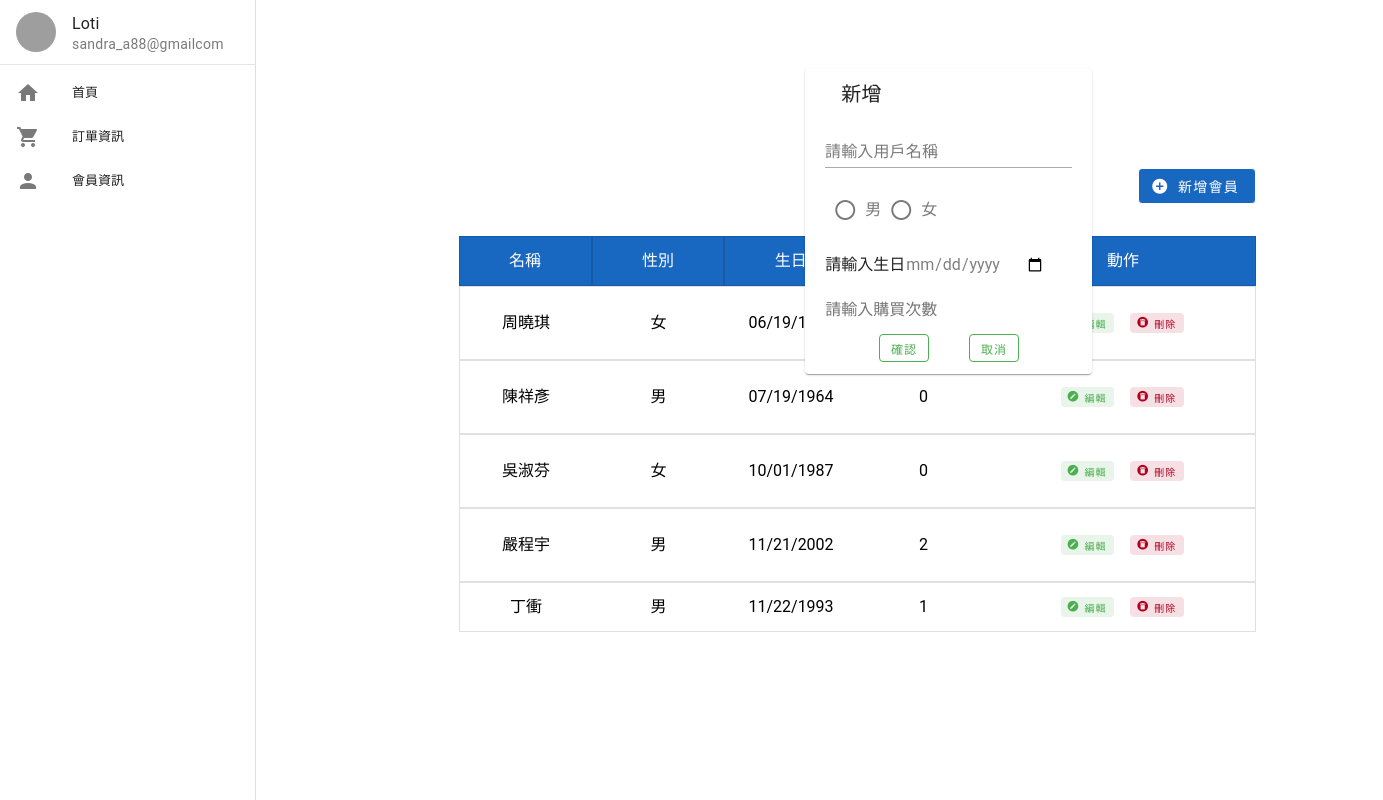
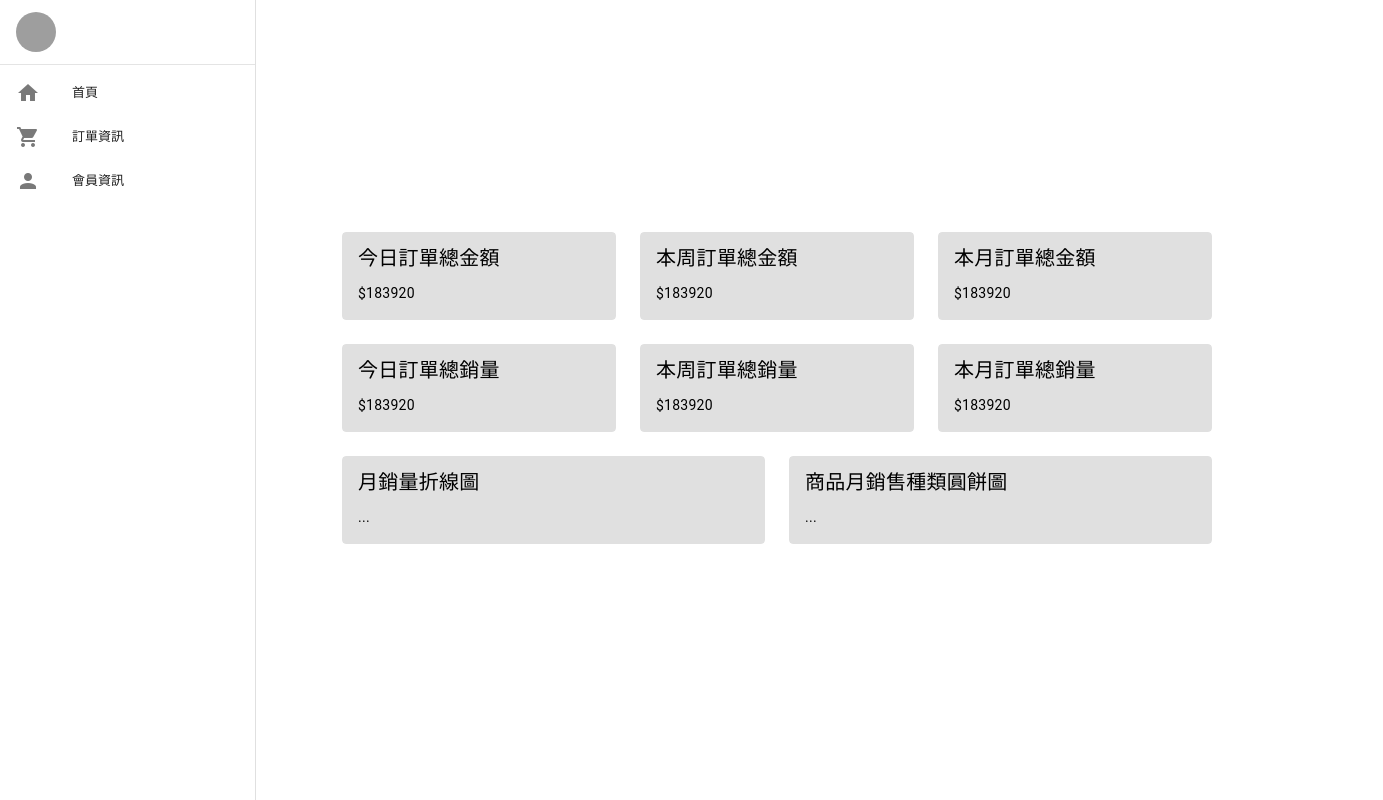
Before and after one commit to tom-riddle-sr/back_system, a Vue app: page /front_page1 in a window 1280 px wide. Shown: the whole page, 1383 px wide, since content can reach past the window. Built offline with nearby package versions, Linux system fonts and the light colour scheme; grey boxes are pictures that could not be loaded.

Commit message:
structure

```diff
--- a/src/App.vue
+++ b/src/App.vue
@@ -1,9 +1,6 @@
 <template>
   <div>
     <router-view></router-view>
-    <!-- <login /> -->
-    <!-- <front_page1 /> -->
-    <!-- <test /> -->
 
   </div>
 </template>
--- a/src/components/front_page/form1.vue
+++ b/src/components/front_page/form1.vue
@@ -1,20 +1,20 @@
 <template>
-    <v-col class="full-height d-flex flex-column  justify-center " cols="8">
+    <v-col class="full-height d-flex flex-column  justify-center " cols="9">
 
-        <v-container class="" fluid>
-            <v-row>
+        <v-container class="" >
+            <v-row class="me-10">
                 <v-col><v-card title="今日訂單總金額" text="$183920" variant="tonal"></v-card></v-col>
                 <v-col><v-card title="本周訂單總金額" text="$183920" variant="tonal"></v-card></v-col>
                 <v-col><v-card title="本月訂單總金額" text="$183920" variant="tonal"></v-card></v-col>
             </v-row>
-            <v-row>
+            <v-row class="me-10">
                 <v-col><v-card title="今日訂單總銷量" text="$183920" variant="tonal"></v-card></v-col>
                 <v-col><v-card title="本周訂單總銷量" text="$183920" variant="tonal"></v-card></v-col>
                 <v-col><v-card title="本月訂單總銷量" text="$183920" variant="tonal"></v-card></v-col>
             </v-row>
-            <v-row>
-                <v-col cols="8"><v-card title="月銷量折線圖" text="..." variant="tonal"></v-card></v-col>
-                <v-col cols="4"><v-card title="商品月銷售種類圓餅圖" text="..." variant="tonal"></v-card></v-col>
+            <v-row class="me-10">
+                <v-col><v-card title="月銷量折線圖" text="..." variant="tonal"></v-card></v-col>
+                <v-col><v-card title="商品月銷售種類圓餅圖" text="..." variant="tonal"></v-card></v-col>
             </v-row>
         </v-container>
     </v-col>
--- a/src/components/front_page/front_page1.vue
+++ b/src/components/front_page/front_page1.vue
@@ -1,20 +1,23 @@
 <template>
     <v-row class="full-height">
-        <v-col cols="4" class=" full-height">
+        <v-col cols="3" class=" full-height">
             <v-card>
                 <v-layout>
                     <v-navigation-drawer permanent>
                         <template v-slot:prepend>
                             <v-list-item lines="two" prepend-avatar="https://randomuser.me/api/portraits/women/81.jpg"
-                                :title="title" :subtitle="email"></v-list-item>
+                                :title="title" ></v-list-item>
                         </template>
 
                         <v-divider></v-divider>
 
                         <v-list density="compact" nav>
-                            <v-list-item prepend-icon="mdi-home" title="首頁" value="form1"></v-list-item>
-                            <v-list-item prepend-icon="mdi-cart" title="訂單資訊" value="goods"></v-list-item>
-                            <v-list-item prepend-icon="mdi-account" title="會員資訊" value="member"></v-list-item>
+                            <v-list-item prepend-icon="mdi-home" title="首頁" value="form1"
+                                @click="form1_switch"></v-list-item>
+                            <v-list-item prepend-icon="mdi-cart" title="訂單資訊" value="goods"
+                                @click="goods_switch"></v-list-item>
+                            <v-list-item prepend-icon="mdi-account" title="會員資訊" value="member"
+                                @click="member_switch"></v-list-item>
                         </v-list>
                     </v-navigation-drawer>
                 </v-layout>
@@ -22,29 +25,51 @@
 
 
         </v-col>
-
-            <!-- <form1/> -->
-            <!-- <goods/> -->
-            <member/>
+        <component :is="currentComponent" class="full-height" />
 
 
 
     </v-row>
 </template>
 <script>
+import { markRaw } from 'vue';
 import form1 from "./form1.vue"
 import goods from "../goods/goods.vue"
 import member from "../member/member.vue"
 
+var rawForm1 = markRaw(form1);
+
+
 export default {
+    created() {
+        var identity = JSON.parse(localStorage.getItem('identity')) || [];
+        this.title = identity.name
+
+    },
     data: () => ({
-        title: "Loti",
-        email: "sandra_a88@gmailcom"
+        title: null,
+        form1: true,
+        goods: false,
+        member: false,
+        currentComponent: form1
     }),
-    components:{
-        form1,
+    components: {
+        form1: rawForm1,
         goods,
         member
+    },
+    methods: {
+        form1_switch() {
+            this.currentComponent = form1
+        },
+        goods_switch() {
+            this.currentComponent = goods
+
+        },
+        member_switch() {
+            this.currentComponent = member
+
+        }
     }
 }
 </script>
--- a/src/components/goods/goods.vue
+++ b/src/components/goods/goods.vue
@@ -1,13 +1,13 @@
 <template>
-    <v-col class="d-flex flex-column  justify-center align-center goods_container" cols="8">
-        <v-container >
+    <v-col class="d-flex justify-center " cols="9">
+        <v-container>
             <v-row>
-                <v-col class=" d-flex justify-end me-2">
+                <v-col class=" d-flex justify-end me-12">
                     <v-btn prepend-icon="mdi-plus-circle" variant="outlined" class="bg-primary">新增訂單</v-btn>
                 </v-col>
             </v-row>
-            <v-row class=" d-flex flex-column justify-center mx-5">
-                <add_goods/>
+            <v-row class=" d-flex flex-column justify-center me-13">
+                <!-- <add_goods/> -->
                 <v-row class="mt-5">
                     <v-col class=" border d-flex align-center justify-center bg-primary" style="padding: 0;"
                         cols="2">品名</v-col>
@@ -43,31 +43,31 @@ import add_goods from "./add_goods.vue";
 export default {
     data: () => ({
         items: [{
-            id: 1,
+            goods_id: 1,
             name: "Apple",
             price: 20000,
             date: "06/19/2023",
             buyer: "周曉琪"
         }, {
-            id: 2,
+            goods_id: 2,
             name: "SamSung",
             price: 18463,
             date: "07/19/2023",
             buyer: "嚴程宇"
         }, {
-            id: 3,
+            goods_id: 3,
             name: "Oppo",
             price: 13029,
             date: "10/01/2023",
             buyer: "周曉琪"
         }, {
-            id: 4,
+            goods_id: 4,
             name: "Sony",
             price: 26000,
             date: "11/21/2023",
             buyer: "嚴程宇"
         }, {
-            id: 5,
+            goods_id: 5,
             name: "Pixel",
             price: 13000,
             date: "11/22/2023",
@@ -84,4 +84,9 @@ export default {
     position: relative;
 }
 
+.co{
+    background-color: aqua;
+
+}
+
 </style>
--- a/src/components/login/login.vue
+++ b/src/components/login/login.vue
@@ -61,11 +61,12 @@ export default {
     methods: {
         check_identity() {
             this.dialog = true
-            var stored_data = JSON.parse(localStorage.getItem('arr')) || [];
+            var stored_data = JSON.parse(localStorage.getItem('user_data_arr')) || [];
             console.log(stored_data)
             stored_data.map(item => {
                 if (item.account === this.account && item.password === this.password) {
-
+                    var identity = stored_data.find(item => item.account === this.account);
+                    localStorage.setItem('identity', JSON.stringify(identity));
                     this.dialog_text = "登入成功"
                     this.button_switch1 = true
                     this.button_switch2 = false
@@ -75,12 +76,6 @@ export default {
                     this.button_switch1 = false
                 }
             });
-            // if (storedData) {
-            //     var data = JSON.parse(storedData);
-            //     this.aa = data.name
-            //     this.$router.push('/');
-
-            // }
         },
 
         register_function() {
--- a/src/components/member/member.vue
+++ b/src/components/member/member.vue
@@ -1,13 +1,13 @@
 <template>
-    <v-col class="member_container d-flex flex-column  justify-center align-center" cols="8">
+    <v-col class="member_container d-flex flex-column  align-center" cols="9">
         <v-container>
             <v-row>
-                <v-col class=" d-flex justify-end me-2">
+                <v-col class=" d-flex justify-end me-15">
                     <v-btn prepend-icon="mdi-plus-circle" variant="outlined" class="bg-primary">新增會員</v-btn>
                 </v-col>
             </v-row>
-            <v-row class=" d-flex flex-column justify-center mx-5">
-                <add_member/>
+            <v-row class=" d-flex flex-column  mx-5 me-15">
+                <!-- <add_member/> -->
                 <v-row class="mt-5">
                     <v-col class=" border d-flex align-center justify-center bg-primary" style="padding: 0;"
                         cols="2">名稱</v-col>
@@ -45,31 +45,31 @@ import add_member from "./add_member.vue"
 export default {
     data: () => ({
         items: [{
-            id: 1,
+            member_id: 1,
             name: "周曉琪",
             gender: "女",
             birthday: "06/19/1935",
             frequency: "2"
         }, {
-            id: 2,
+            member_id: 2,
             name: "陳祥彥",
             gender: "男",
             birthday: "07/19/1964",
             frequency: "0"
         }, {
-            id: 3,
+            member_id: 3,
             name: "吳淑芬",
             gender: "女",
             birthday: "10/01/1987",
             frequency: "0"
         }, {
-            id: 4,
+            member_id: 4,
             name: "嚴程宇",
             gender: "男",
             birthday: "11/21/2002",
             frequency: "2"
         }, {
-            id: 5,
+            member_id: 5,
             name: "丁衝",
             gender: "男",
             birthday: "11/22/1993",
```
Also changed, not shown: src/components/login/register.vue (+44 -19 lines).
